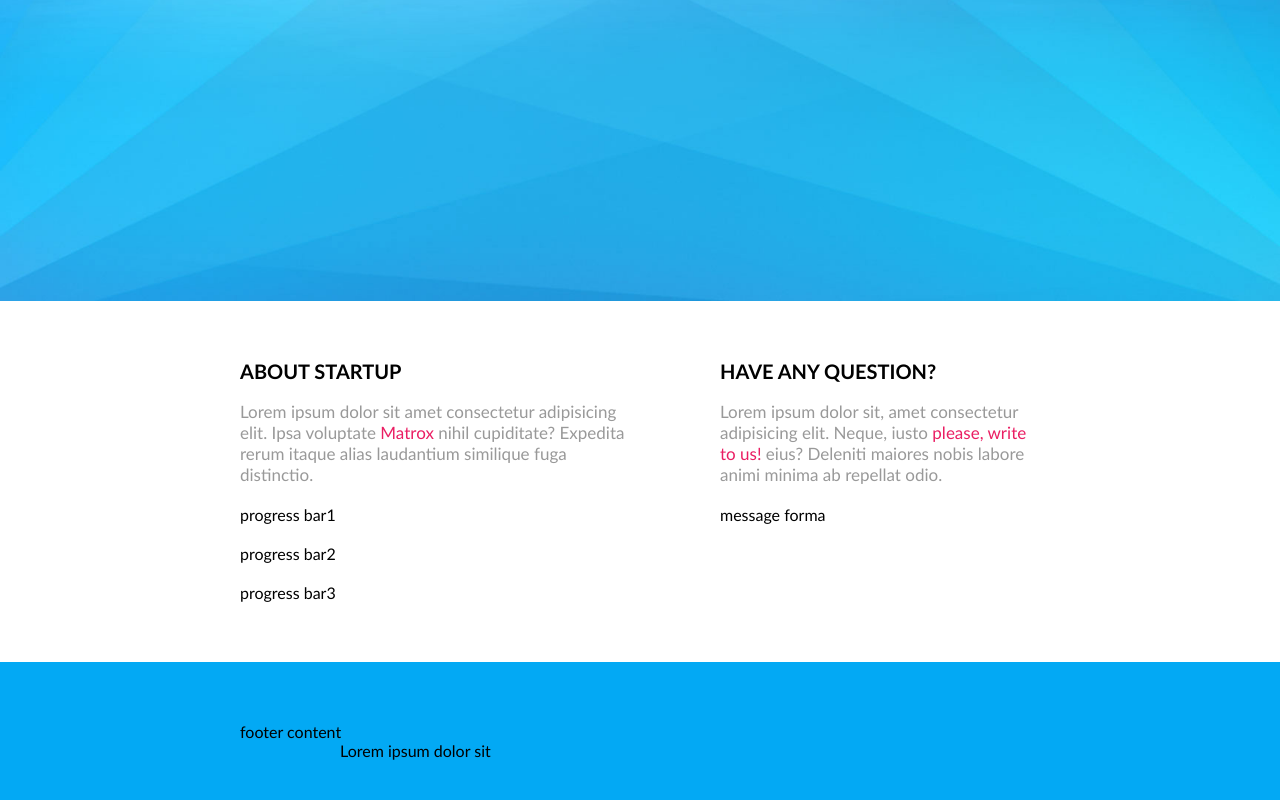
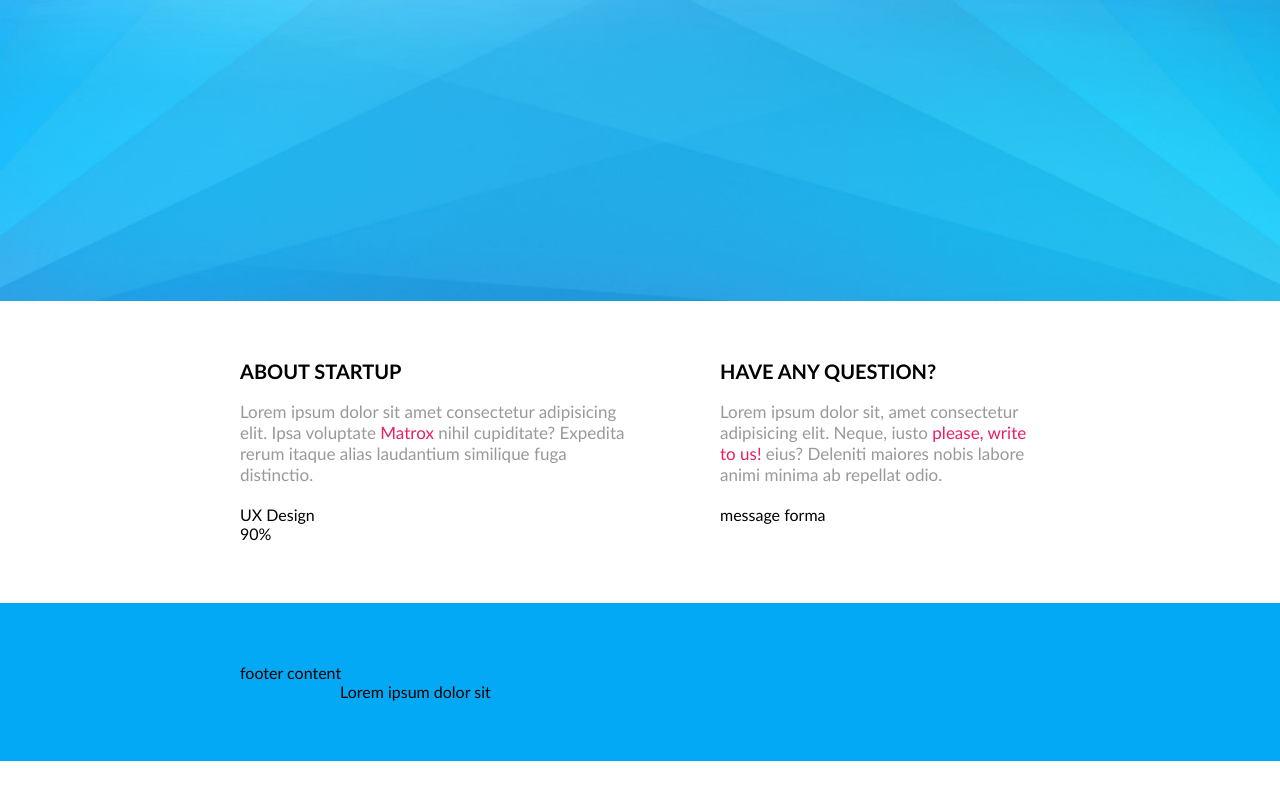
Before and after one commit to Niseme/5-coming-soon, a website: page index.html in a window 1280 px wide. Shown: the part 499-1299 px from the top of the page. After the commit the page ends 1260 px from the top, so only its background shows below. Drawn offline with Linux system fonts and the light colour scheme.

Commit message:
progress bar

```diff
--- a/css/components/progress-bar.css
+++ b/css/components/progress-bar.css
@@ -0,0 +1,2 @@
+.progress-bar {
+}
--- a/index.html
+++ b/index.html
@@ -58,9 +58,15 @@
                     nihil cupiditate? Expedita
                     rerum itaque alias laudantium similique fuga distinctio.
                 </p>
-                <div class="progress-bar">progress bar1</div>
-                <div class="progress-bar">progress bar2</div>
-                <div class="progress-bar">progress bar3</div>
+                <div class="progress-bar">
+                    <div class="top">
+                        <div class="title">UX Design</div>
+                        <div class="value">90%</div>
+                    </div>
+                    <div class="bottom">
+                        <div class="bar"></div>
+                    </div>
+                </div>
             </div>
             <div class="column right">
                 <h2 class="content-title">Have any question?</h2>
```
